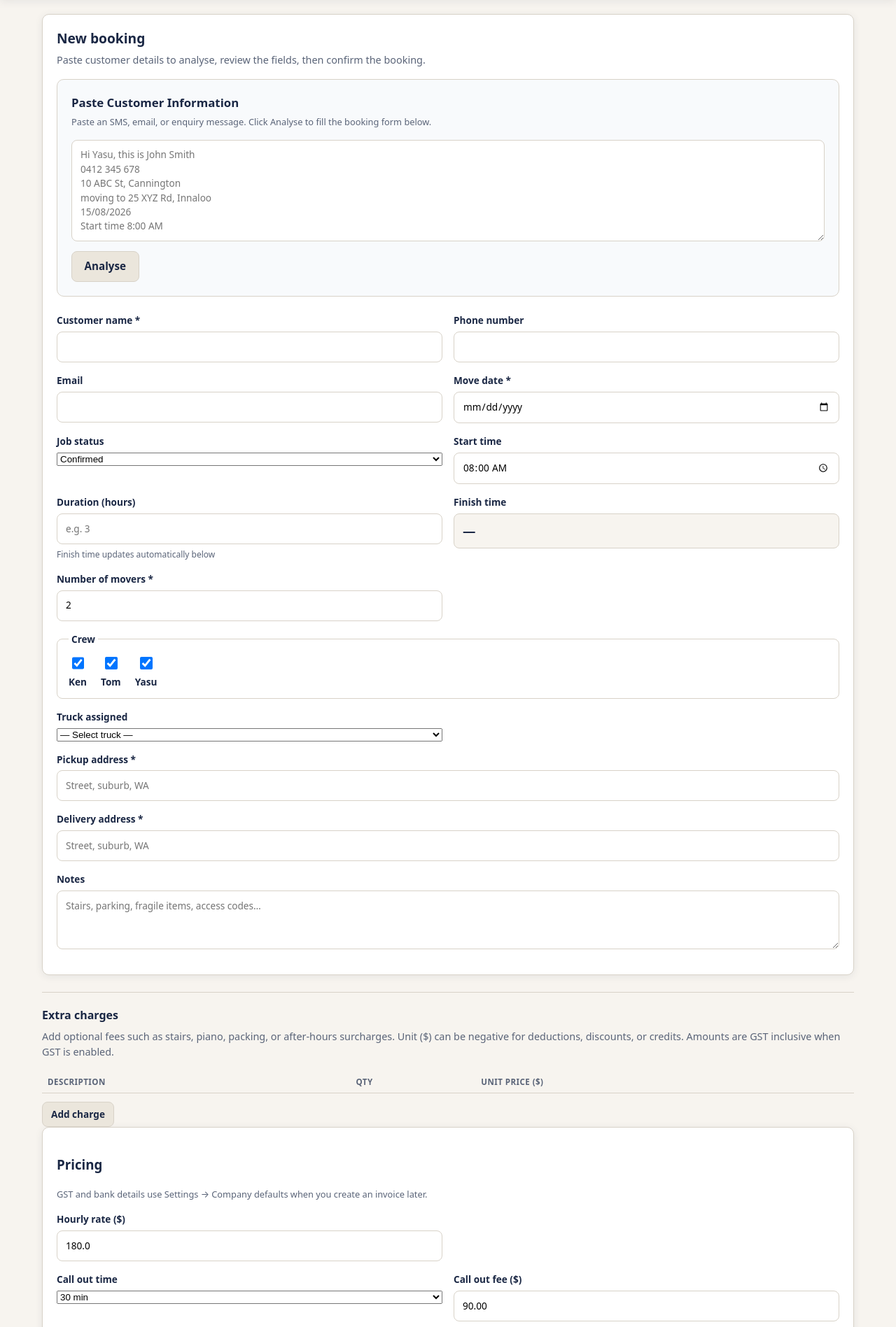
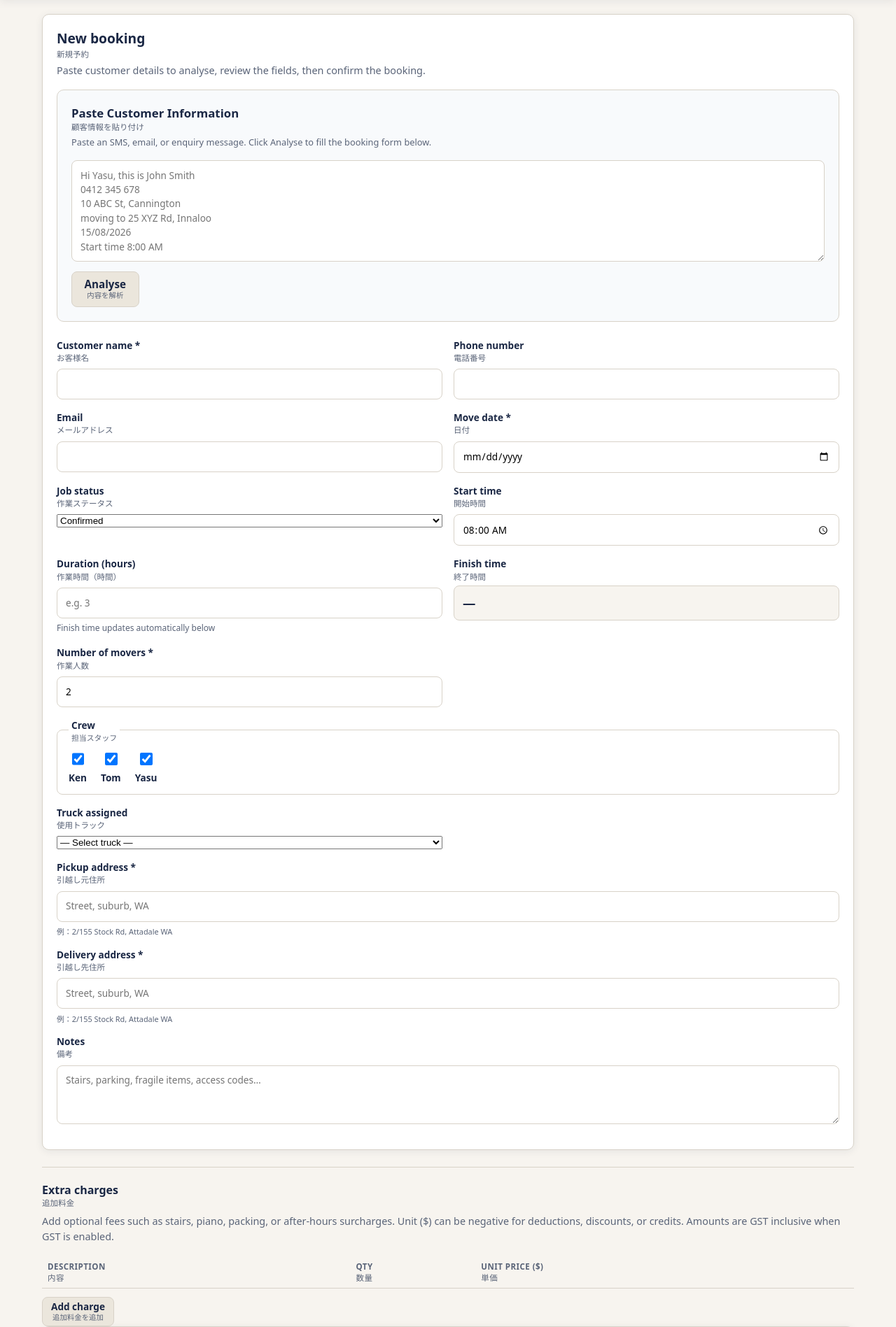
Before and after one commit to YasuJR/japanese-removals-bookings, a Flask app: page /bookings/new in a window 1280 px wide. Shown: the part 88-1985 px from the top of the page at 70% size. Run offline with Flask 3, Linux system fonts and the light colour scheme; the visitor is signed in with stand-in values (Sample User, id 1); data comes from the database, SQL or seed files in the repository; tables that the repository leaves empty hold one stand-in row (values such as "Sample post"); lists and menus that the app fills with data are empty; some libraries are stand-ins or nearby versions.

Commit message:
Add Japanese sublabels on New Booking form for bilingual staff UI.
English labels stay primary; compact gray Japanese hints appear on shared booking partials and paste analyse preview without changing parser behaviour.

Co-authored-by: Cursor <cursoragent@cursor.com>

```diff
--- a/static/style.css
+++ b/static/style.css
@@ -319,6 +319,67 @@ span.brand-mark {
   color: var(--muted);
 }
 
+/* Bilingual labels: English primary + compact Japanese sublabel */
+.field-label-stack,
+.section-heading-stack,
+.th-label-stack {
+  display: block;
+}
+
+.field-label-en,
+.section-heading-en,
+.th-label-en {
+  display: block;
+}
+
+.field-label-ja,
+.section-heading-ja,
+.th-label-ja {
+  display: block;
+  font-size: 0.72rem;
+  font-weight: 400;
+  color: var(--muted);
+  line-height: 1.2;
+  margin-top: 0.05rem;
+}
+
+label > .field-label-stack {
+  margin-bottom: 0.18rem;
+}
+
+.crew-fieldset legend .field-label-ja {
+  font-size: 0.68rem;
+}
+
+.paste-enquiry-summary dt .field-label-ja {
+  font-size: 0.68rem;
+}
+
+.btn-label-stack {
+  display: inline-flex;
+  flex-direction: column;
+  align-items: center;
+  gap: 0.02rem;
+  line-height: 1.15;
+}
+
+.btn-label-stack .field-label-ja {
+  font-size: 0.65rem;
+}
+
+.placeholder-ja-hint {
+  display: block;
+  font-size: 0.68rem;
+  font-weight: 400;
+  color: var(--muted);
+  margin-top: 0.12rem;
+  line-height: 1.25;
+}
+
+.extra-charges-table th {
+  vertical-align: bottom;
+}
+
 .readonly-field {
   background: var(--bg-soft, #f7f4ef);
   color: var(--navy);
--- /dev/null
+++ b/templates/_bilingual_macros.html
@@ -0,0 +1,22 @@
+{# English primary label + optional Japanese sublabel (display only). #}
+{% macro bl(en, ja) -%}
+<span class="field-label-stack"><span class="field-label-en">{{ en }}</span>{% if ja %}<span class="field-label-ja" lang="ja">{{ ja }}</span>{% endif %}</span>
+{%- endmacro %}
+
+{% macro sh(en, ja) -%}
+<span class="section-heading-stack"><span class="section-heading-en">{{ en }}</span>{% if ja %}<span class="section-heading-ja" lang="ja">{{ ja }}</span>{% endif %}</span>
+{%- endmacro %}
+
+{% macro paste_summary_ja(label) -%}
+{%- set m = {
+  'Name': '名前',
+  'Phone': '電話番号',
+  'Email': 'メールアドレス',
+  'From': '出発地',
+  'To': '到着地',
+  'Date': '日付',
+  'Start Time': '開始時間',
+  'Notes': 'メモ'
+} -%}
+{{ m.get(label, '') }}
+{%- endmacro %}
--- a/templates/_booking_form.html
+++ b/templates/_booking_form.html
@@ -1,28 +1,29 @@
+{% from '_bilingual_macros.html' import bl %}
 <div class="form-grid">
   <label>
-    Customer name *
+    {{ bl('Customer name *', 'お客様名') }}
     <input type="text" name="customer_name" required
            value="{{ form.get('customer_name', '') }}">
   </label>
   <label>
-    Phone number
+    {{ bl('Phone number', '電話番号') }}
     <input type="tel" name="phone"
            autocomplete="tel"
            value="{{ form.get('phone', '' if new_booking_mode else company_settings.default_phone) }}">
   </label>
   <label>
-    Email
+    {{ bl('Email', 'メールアドレス') }}
     <input type="email" name="email"
            autocomplete="email"
            value="{{ form.get('email', '' if new_booking_mode else company_settings.default_email) }}">
   </label>
   <label>
-    Move date *
+    {{ bl('Move date *', '日付') }}
     <input type="date" name="move_date" required
            value="{{ form.get('move_date', '') }}">
   </label>
   <label>
-    Job status
+    {{ bl('Job status', '作業ステータス') }}
     <select name="status">
       {% for option in job_status_options %}
       <option value="{{ option }}"
@@ -31,13 +32,13 @@
     </select>
   </label>
   <label>
-    Start time
+    {{ bl('Start time', '開始時間') }}
     <input type="time" name="start_time" id="start_time"
            value="{{ form.get('start_time', '08:00') }}">
   </label>
   {% if new_booking_mode %}
   <label>
-    Duration (hours)
+    {{ bl('Duration (hours)', '作業時間（時間）') }}
     <input type="number" name="duration_hours" id="duration_hours"
            min="0.5" max="24" step="0.25"
            placeholder="e.g. 3"
@@ -45,7 +46,7 @@
     <span class="field-hint">Finish time updates automatically below</span>
   </label>
   <div class="finish-live-box">
-    <span class="finish-live-label">Finish time</span>
+    <span class="finish-live-label">{{ bl('Finish time', '終了時間') }}</span>
     <p class="finish-live" id="finish_live_display" aria-live="polite">
       <strong id="finish_live_text">{% if form.get('finish_time') %}{{ form.get('finish_time')|format_hm_12h }}{% else %}—{% endif %}</strong>
     </p>
@@ -54,39 +55,39 @@
   </div>
   {% elif not pricing_panel_mode %}
   <label>
-    Duration (hours)
+    {{ bl('Duration (hours)', '作業時間（時間）') }}
     <input type="number" name="duration_hours" id="duration_hours"
            min="0.5" max="24" step="0.25"
            placeholder="e.g. 3"
            value="{{ form.get('duration_hours', '10') }}">
   </label>
   <label>
-    Finish time
+    {{ bl('Finish time', '終了時間') }}
     <input type="time" name="finish_time" id="finish_time"
            value="{{ form.get('finish_time', '') }}">
   </label>
   {% else %}
   <label>
-    Finish time
+    {{ bl('Finish time', '終了時間') }}
     <input type="time" name="finish_time" id="finish_time"
            value="{{ form.get('finish_time', '') }}">
   </label>
   {% endif %}
   {% if not new_booking_mode %}
   <label>
-    Actual start time
+    {{ bl('Actual start time', '実際の開始時間') }}
     <input type="time" name="actual_start_time" id="actual_start_time"
            value="{{ form.get('actual_start_time', '') }}">
     <span class="field-hint">Actual work start. Does not change scheduled or invoice times.</span>
   </label>
   <label>
-    Actual finish time
+    {{ bl('Actual finish time', '実際の終了時間') }}
     <input type="time" name="actual_finish_time" id="actual_finish_time"
            value="{{ form.get('actual_finish_time', '') }}">
     <span class="field-hint">Actual work finish. Separate from scheduled finish time.</span>
   </label>
   <div class="finish-live-box">
-    <span class="finish-live-label">Actual duration</span>
+    <span class="finish-live-label">{{ bl('Actual duration', '実際の作業時間') }}</span>
     <p class="finish-live" aria-live="polite">
       <strong>{{ form.get('actual_duration_label') or '—' }}</strong>
     </p>
@@ -94,12 +95,12 @@
   </div>
   {% endif %}
   <label>
-    Number of movers *
+    {{ bl('Number of movers *', '作業人数') }}
     <input type="number" name="num_movers" id="num_movers" min="1" max="20" required
            value="{{ form.get('num_movers', '2') }}">
   </label>
   <fieldset class="full-width crew-fieldset">
-    <legend>Crew</legend>
+    <legend>{{ bl('Crew', '担当スタッフ') }}</legend>
     <div class="crew-checkboxes">
       {% for name in crew_options %}
       <label class="crew-option">
@@ -111,7 +112,7 @@
     </div>
   </fieldset>
   <label>
-    Truck assigned
+    {{ bl('Truck assigned', '使用トラック') }}
     <select name="truck_assigned">
       <option value="">— Select truck —</option>
       {% for truck in truck_options %}
@@ -122,10 +123,11 @@
   </label>
   {% include '_crew_warnings.html' %}
   <label class="full-width">
-    Pickup address *
+    {{ bl('Pickup address *', '引越し元住所') }}
     <input type="text" name="pickup_address" required
            placeholder="Street, suburb, WA"
            value="{{ form.get('pickup_address', '') }}">
+    <span class="placeholder-ja-hint" lang="ja" aria-hidden="true">例：2/155 Stock Rd, Attadale WA</span>
   </label>
   {% if form.get('pickup_address') or form.get('delivery_address') %}
   <div class="full-width">
@@ -135,13 +137,14 @@
   </div>
   {% endif %}
   <label class="full-width">
-    Delivery address *
+    {{ bl('Delivery address *', '引越し先住所') }}
     <input type="text" name="delivery_address" required
            placeholder="Street, suburb, WA"
            value="{{ form.get('delivery_address', '') }}">
+    <span class="placeholder-ja-hint" lang="ja" aria-hidden="true">例：2/155 Stock Rd, Attadale WA</span>
   </label>
   <label class="full-width">
-    Notes
+    {{ bl('Notes', '備考') }}
     <textarea name="notes" rows="3"
               placeholder="Stairs, parking, fragile items, access codes…">{{ form.get('notes', '') }}</textarea>
   </label>
--- a/templates/_callout_pricing_fields.html
+++ b/templates/_callout_pricing_fields.html
@@ -1,7 +1,8 @@
+{% from '_bilingual_macros.html' import bl %}
 {% set _callout_minutes = form.get('callout_minutes', 30)|int %}
 <div class="callout-pricing-fields form-grid">
   <label class="pricing-label" for="callout_minutes">
-    Call out time
+    {{ bl('Call out time', '出張時間') }}
     <select name="callout_minutes" id="callout_minutes" class="callout-minutes-select">
       {% for m in [0, 30, 45, 60, 90] %}
       <option value="{{ m }}"{% if _callout_minutes == m %} selected{% endif %}>{{ m }} min</option>
@@ -9,7 +10,7 @@
     </select>
   </label>
   <label class="pricing-label" for="{% if pricing_callout_fee_id %}{{ pricing_callout_fee_id }}{% else %}callout_fee{% endif %}">
-    Call out fee ($)
+    {{ bl('Call out fee ($)', '出張料金') }}
     <input type="number"
            name="callout_fee"
            id="{% if pricing_callout_fee_id %}{{ pricing_callout_fee_id }}{% else %}callout_fee{% endif %}"
@@ -20,7 +21,7 @@
   </label>
   {% if is_admin %}
   <label class="pricing-label" for="callout_fee_override">
-    Override call out fee ($)
+    {{ bl('Override call out fee ($)', '出張料金の上書き') }}
     <input type="number" name="callout_fee_override" id="callout_fee_override"
            class="pricing-input" min="0" step="0.01" inputmode="decimal"
            placeholder="Calculated if empty"
--- a/templates/_extra_charges.html
+++ b/templates/_extra_charges.html
@@ -1,14 +1,15 @@
+{% from '_bilingual_macros.html' import sh, bl %}
 <section class="extra-charges-panel">
-  <h3>Extra charges</h3>
+  <h3>{{ sh('Extra charges', '追加料金') }}</h3>
   <p class="hint">Add optional fees such as stairs, piano, packing, or after-hours surcharges. Unit ($) can be negative for deductions, discounts, or credits. Amounts are GST inclusive when GST is enabled.</p>
 
   <div class="extra-charges-table-wrap">
     <table class="extra-charges-table" id="extra-charges-table">
       <thead>
         <tr>
-          <th>Description</th>
-          <th>Qty</th>
-          <th>Unit price ($)</th>
+          <th>{{ bl('Description', '内容') }}</th>
+          <th>{{ bl('Qty', '数量') }}</th>
+          <th>{{ bl('Unit price ($)', '単価') }}</th>
           <th></th>
         </tr>
       </thead>
@@ -25,7 +26,12 @@
       </tbody>
     </table>
   </div>
-  <button type="button" class="btn-secondary btn-sm" id="extra-charge-add">Add charge</button>
+  <button type="button" class="btn-secondary btn-sm" id="extra-charge-add">
+    <span class="btn-label-stack">
+      <span>Add charge</span>
+      <span class="field-label-ja" lang="ja">追加料金を追加</span>
+    </span>
+  </button>
 </section>
 
 <script>
--- a/templates/_job_costs_form.html
+++ b/templates/_job_costs_form.html
@@ -1,3 +1,4 @@
+{% from '_bilingual_macros.html' import sh, bl %}
 {% set is_new_job_costs = new_booking_mode|default(false) %}
 {% set job_cost_values = job_cost_form_values(
      form if form is defined else {},
@@ -9,7 +10,7 @@
          data-staff-rate="{{ STAFF_COST_RATE_PER_HOUR }}"
          data-staff-rate-three="{{ STAFF_COST_RATE_THREE_MOVERS }}"
          data-default-fuel="{{ DEFAULT_FUEL_COST }}">
-  <h3>Job Costs</h3>
+  <h3>{{ sh('Job Costs', '作業コスト') }}</h3>
   <p class="muted form-hint">
     Staff Cost defaults to ${{ '%.0f'|format(STAFF_COST_RATE_PER_HOUR) }}/hr for 2 movers,
     or ${{ '%.0f'|format(STAFF_COST_RATE_THREE_MOVERS) }}/hr
@@ -19,7 +20,7 @@
   </p>
   <div class="job-costs-grid">
     <label class="job-cost-field">
-      Staff Cost
+      {{ bl('Staff Cost', 'スタッフ人件費') }}
       <span class="money-input">
         <span class="money-prefix" aria-hidden="true">$</span>
         <input type="number" name="staff_cost" id="staff_cost" class="job-cost-input" min="0" step="0.01"
@@ -28,7 +29,7 @@
       </span>
     </label>
     <label class="job-cost-field">
-      Fuel Cost
+      {{ bl('Fuel Cost', '燃料費') }}
       <span class="money-input">
         <span class="money-prefix" aria-hidden="true">$</span>
         <input type="number" name="fuel_cost" id="fuel_cost" class="job-cost-input" min="0" step="0.01"
@@ -37,7 +38,7 @@
       </span>
     </label>
     <label class="job-cost-field">
-      Truck Cost
+      {{ bl('Truck Cost', 'トラック費用') }}
       <span class="money-input">
         <span class="money-prefix" aria-hidden="true">$</span>
         <input type="number" name="truck_cost" class="job-cost-input" min="0" step="0.01"
@@ -46,7 +47,7 @@
       </span>
     </label>
     <label class="job-cost-field">
-      Parking Cost
+      {{ bl('Parking Cost', '駐車料金') }}
       <span class="money-input">
         <span class="money-prefix" aria-hidden="true">$</span>
         <input type="number" name="parking_cost" class="job-cost-input" min="0" step="0.01"
@@ -55,7 +56,7 @@
       </span>
     </label>
     <label class="job-cost-field">
-      Other Cost
+      {{ bl('Other Cost', 'その他費用') }}
       <span class="money-input">
         <span class="money-prefix" aria-hidden="true">$</span>
         <input type="number" name="other_costs" class="job-cost-input" min="0" step="0.01"
@@ -64,7 +65,7 @@
       </span>
     </label>
     <div class="job-cost-field job-cost-total-field">
-      <span class="job-cost-total-label">Total Job Cost</span>
+      <span class="job-cost-total-label">{{ bl('Total Job Cost', '合計作業コスト') }}</span>
       <strong class="job-cost-total-display" id="job-cost-total-display">$0.00</strong>
     </div>
   </div>
--- a/templates/_new_booking_pricing.html
+++ b/templates/_new_booking_pricing.html
@@ -1,9 +1,10 @@
+{% from '_bilingual_macros.html' import sh, bl %}
 <section class="panel new-booking-pricing">
-  <h3>Pricing</h3>
+  <h3>{{ sh('Pricing', '料金設定') }}</h3>
   <p class="hint muted">GST and bank details use Settings → Company defaults when you create an invoice later.</p>
   <div class="form-grid invoice-fields">
     <label>
-      Hourly rate ($)
+      {{ bl('Hourly rate ($)', '時間料金') }}
       <input type="number" name="hourly_rate" id="hourly_rate" min="0" step="0.01"
              value="{{ form.get('hourly_rate', company_settings.default_hourly_rate) }}">
     </label>
--- a/templates/_paste_enquiry_panel.html
+++ b/templates/_paste_enquiry_panel.html
@@ -1,21 +1,27 @@
+{% from '_bilingual_macros.html' import sh, bl, paste_summary_ja %}
 <div class="paste-enquiry-panel">
-  <h3>Paste Customer Information</h3>
+  <h3>{{ sh('Paste Customer Information', '顧客情報を貼り付け') }}</h3>
   <p class="hint muted">Paste an SMS, email, or enquiry message. Click Analyse to fill the booking form below.</p>
   <label class="paste-enquiry-label">
     <textarea name="paste_text" rows="6" class="paste-enquiry-text"
       placeholder="Hi Yasu, this is John Smith&#10;0412 345 678&#10;10 ABC St, Cannington&#10;moving to 25 XYZ Rd, Innaloo&#10;15/08/2026&#10;Start time 8:00 AM">{{ paste_text or '' }}</textarea>
   </label>
   <div class="paste-enquiry-actions">
-    <button type="submit" name="action" value="analyse_paste" class="btn-secondary" formnovalidate>Analyse</button>
+    <button type="submit" name="action" value="analyse_paste" class="btn-secondary" formnovalidate>
+      <span class="btn-label-stack">
+        <span>Analyse</span>
+        <span class="field-label-ja" lang="ja">内容を解析</span>
+      </span>
+    </button>
   </div>
 </div>
 
 {% if parsed_summary %}
 <div class="paste-enquiry-results" aria-live="polite">
-  <h4>Extracted details</h4>
+  <h4>{{ sh('Extracted details', '抽出された情報') }}</h4>
   <dl class="paste-enquiry-summary">
     {% for label, value in parsed_summary %}
-    <dt>{{ label }}</dt>
+    <dt>{{ bl(label, paste_summary_ja(label)) }}</dt>
     <dd>{{ value }}</dd>
     {% endfor %}
   </dl>
--- a/templates/new_booking.html
+++ b/templates/new_booking.html
@@ -1,10 +1,11 @@
 {% extends "base.html" %}
+{% from '_bilingual_macros.html' import sh %}
 {% block title %}New booking{% endblock %}
 
 {% block content %}
 <form method="post" class="booking-form">
   <section class="panel">
-    <h2>New booking</h2>
+    <h2>{{ sh('New booking', '新規予約') }}</h2>
     <p class="hint">Paste customer details to analyse, review the fields, then confirm the booking.</p>
     {% include '_paste_enquiry_panel.html' %}
     {% include '_double_booking_banner.html' %}
@@ -18,7 +19,10 @@
 
   <div class="form-actions">
     <button type="submit" name="action" value="save" class="btn-primary">
-      {% if parsed_summary %}Confirm Booking{% else %}Save booking{% endif %}
+      <span class="btn-label-stack">
+        <span>{% if parsed_summary %}Confirm Booking{% else %}Save booking{% endif %}</span>
+        <span class="field-label-ja" lang="ja">{% if parsed_summary %}予約を確定{% else %}予約を保存{% endif %}</span>
+      </span>
     </button>
   </div>
 </form>
```
Also changed, not shown: scripts/test_new_booking_bilingual_ui_e2e.py (added, +117 -0 lines).
